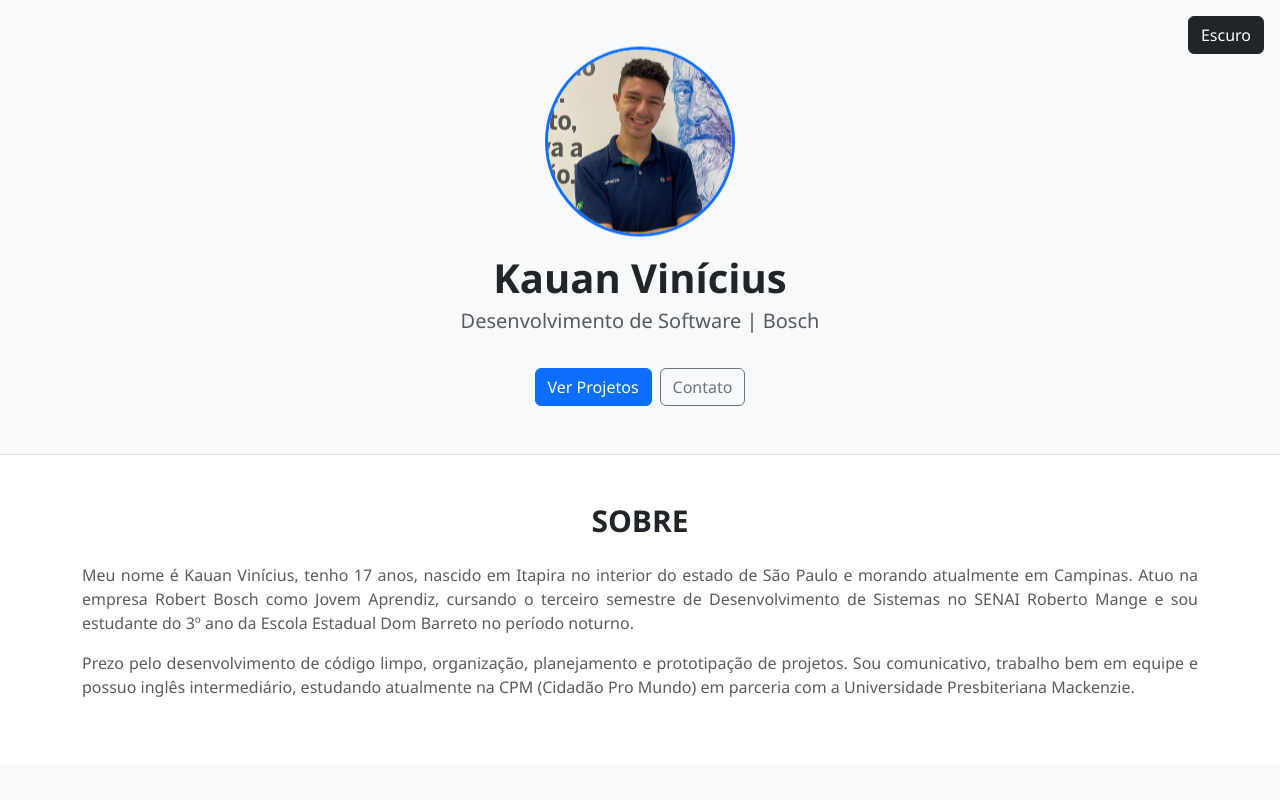
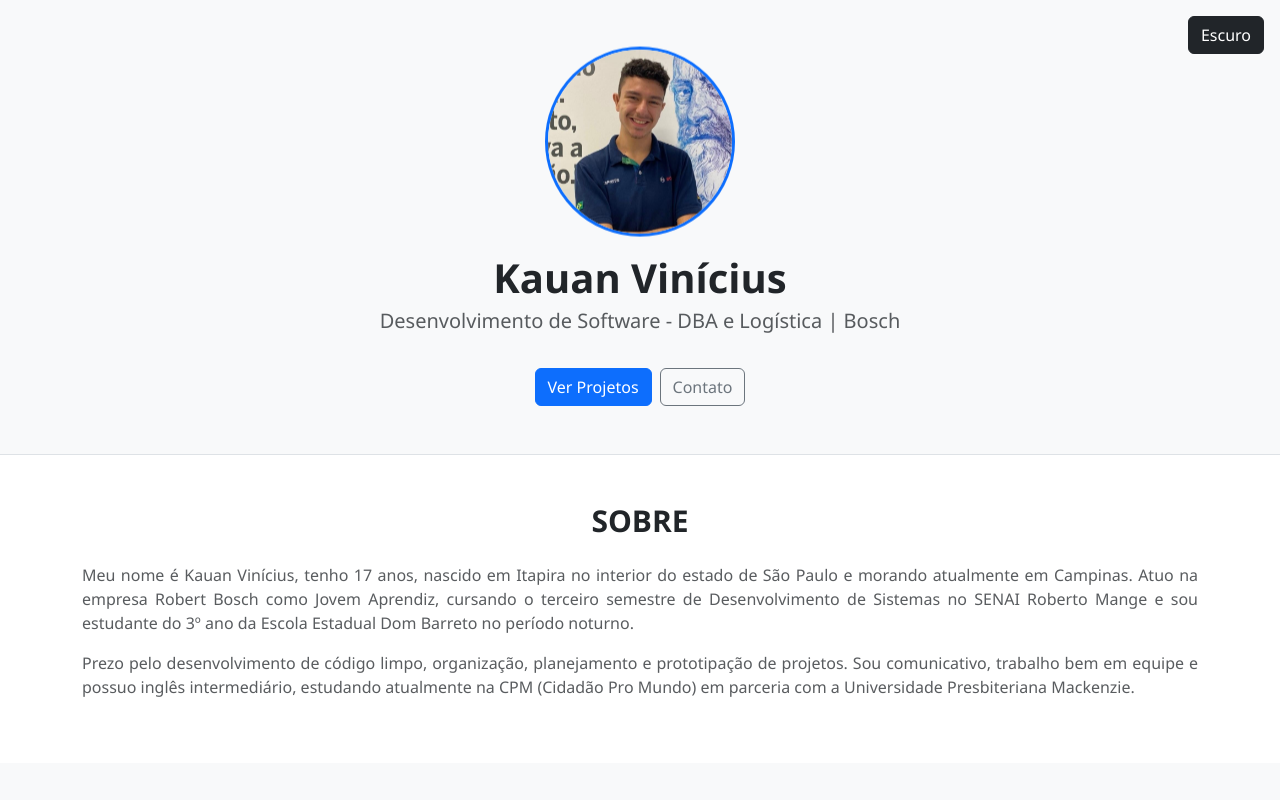
Before and after one commit to kauanvinicius9/Portfolio-Web, a React (Vite) app in the folder Front-End/: page / in a window 1280 px wide. Shown: the top 800 px of the page. Built offline with nearby package versions, Linux system fonts and the light colour scheme.

Commit message:
formations

```diff
--- a/Front-End/src/pages/home.tsx
+++ b/Front-End/src/pages/home.tsx
@@ -29,7 +29,7 @@ export function Home() {
 
             {/* Habilidade */}
             <p className="text-body-secondary fs-5 mb-4">
-              Desenvolvimento de Software | Bosch
+              Desenvolvimento de Software - DBA e Logística | Bosch
             </p>
 
             {/* Botões */}
```
